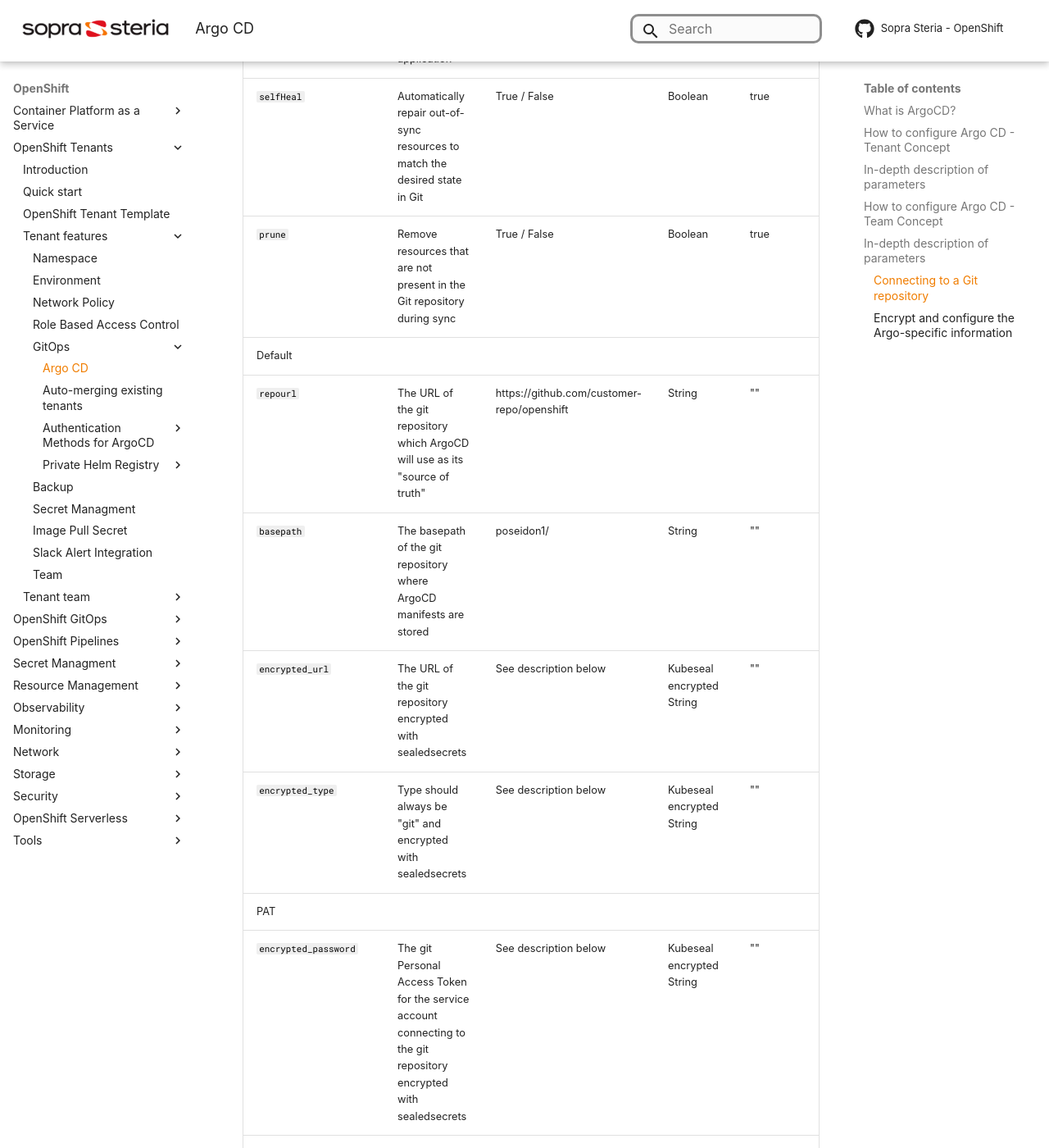
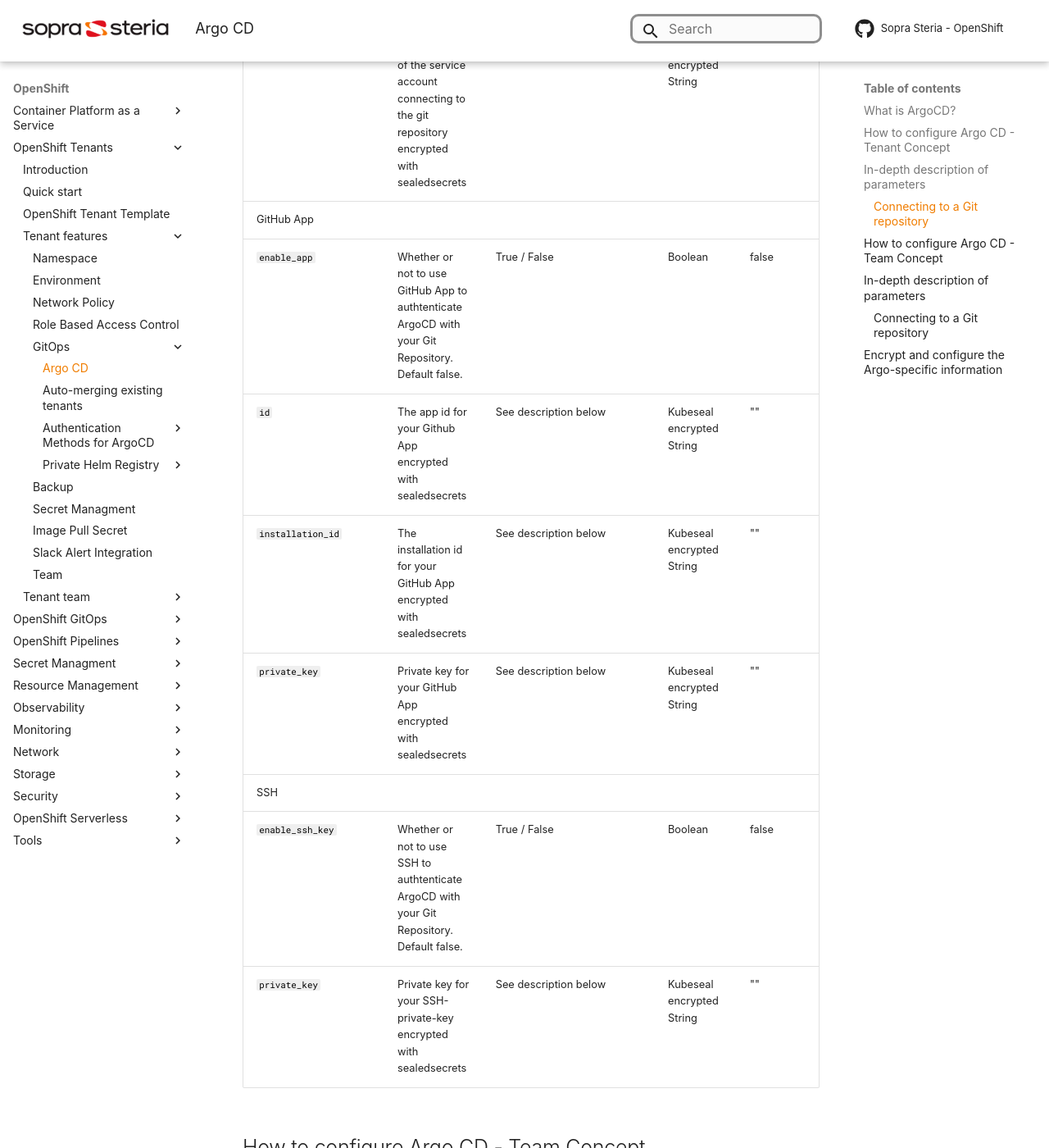
Before and after one commit to Sopra-Steria-Norge-Kubernetes/OpenShift, an MkDocs documentation site: the page built from docs/OpenShift Tenants/Tenant features/GitOps/argocd.md, in a window 1280 px wide and 1400 px high, scrolled down 3717 px. Shown: the whole window at 82% size. Built offline with MkDocs 1.6.1 and Material for MkDocs 9.7.7, drawn with Linux system fonts in a browser that asks for light colours; some web fonts are replaced; comment, search, counter and statistics services are not loaded; some of the changed text lies outside the part shown.

Commit message:
modified the structure and added a values fiels for connecting to github with team-overlay

```diff
--- a/docs/OpenShift Tenants/Tenant features/GitOps/argocd.md
+++ b/docs/OpenShift Tenants/Tenant features/GitOps/argocd.md
@@ -51,6 +51,37 @@
 2. **Auto-defined method:** Use an ArgoCD applicationSet to create your applications automatically under the path `<basepath>applicationsets/<environments[].name>`.
 
     - To enable this choice you have to set the  `argocd.enable_auto_defined_apps field` to true. This will create an ApplicationSet for each of the tenants' environments which will configure new applications when you hadd new folders in your repository.
+
+### Connecting to a Git repository
+The `argocd` feature can connect to a Git repository through a Personal Access Token (PAT), a GitHub App or SSH. The table below shows a more detailed description of each variable in the `argocd` feature under the `main_git_repository`. The table is split into three categories:
+
+- **Default**: variables that both connection methods need
+- **PAT**: variables needed to connect with a GitHub PAT token
+- **GitHub app**: variables need to configure the GitHub app
+- **SSH**: variables need to configure through SSH
+
+| <div style="width:140px">**Variable**</div>         | **Description**                                                                                                     | **Example**                                | **Type**                  | **Default Value**  |
+|----------------------|---------------------------------------------------------------------------------------------------------------------|--------------------------------------------|---------------------------|------------|
+| SyncPolicy              |                                                                                                                     |                                            |                           |
+| `allowEmpty`            | Allows ArgoCD to sync an ApplicationSet even if it results in an empty application                               | True / False | Boolean                    | true |
+| `selfHeal`            | Automatically repair out-of-sync resources to match the desired state in Git                                        | True / False | Boolean                    | true |
+| `prune`           | Remove resources that are not present in the Git repository during sync                                                | True / False                                 | Boolean                    | true |
+| Default              |                                                                                                                     |                                            |                           |
+| `repourl`            | The URL of the git repository which ArgoCD will use as its "source of truth"                                        | https://github.com/customer-repo/openshift | String                    | "" |
+| `basepath`           | The basepath of the git repository where ArgoCD manifests are stored                                                | poseidon1/                                 | String                    | "" |
+| `encrypted_url`      | The URL of the git repository encrypted with sealedsecrets                                                          | See description below                      | Kubeseal encrypted String | "" |
+| `encrypted_type`     | Type should always be "git" and encrypted with sealedsecrets                                                        | See description below                      | Kubeseal encrypted String | "" |
+| PAT                  |                                                                                                                     |                                            |                           |
+| `encrypted_password` | The git Personal Access Token for the service account connecting to the git repository encrypted with sealedsecrets | See description below                      | Kubeseal encrypted String | "" |
+| `encrypted_username` | The username of the service account connecting to the git repository encrypted with sealedsecrets                   | See description below                      | Kubeseal encrypted String | "" |
+| GitHub App           |                                                                                                                     |                                            |                           |
+| `enable_app`         | Whether or not to use GitHub App to authtenticate ArgoCD with your Git Repository. Default false.                   | True / False                               | Boolean                   | false |
+| `id`                 | The app id for your Github App encrypted with sealedsecrets                                                         | See description below                      | Kubeseal encrypted String | "" |
+| `installation_id`    | The installation id for your GitHub App encrypted with sealedsecrets                                                | See description below                      | Kubeseal encrypted String | "" |
+| `private_key`        | Private key for your GitHub App encrypted with sealedsecrets                                                        | See description below                      | Kubeseal encrypted String | "" |
+| SSH           |                                                                                                                     |                                            |                           |
+| `enable_ssh_key`         | Whether or not to use SSH to authtenticate ArgoCD with your Git Repository. Default false.                   | True / False                               | Boolean                   | false |
+| `private_key`        | Private key for your SSH-private-key encrypted with sealedsecrets                                                        | See description below                      | Kubeseal encrypted String | "" |
 
 ## How to configure Argo CD - Team Concept
 
@@ -121,14 +152,11 @@
 | `allowEmpty`            | Allows ArgoCD to sync an ApplicationSet even if it results in an empty application                               | True / False | Boolean                    | true |
 | `selfHeal`            | Automatically repair out-of-sync resources to match the desired state in Git                                        | True / False | Boolean                    | true |
 | `prune`           | Remove resources that are not present in the Git repository during sync                                                | True / False                                 | Boolean                    | true |
-| Default              |                                                                                                                     |                                            |                           |
+| Argo CD Configuration              |                                                                                                                     |                                            |                           |
 | `repourl`            | The URL of the git repository which ArgoCD will use as its "source of truth"                                        | https://github.com/customer-repo/openshift | String                    | "" |
-| `basepath`           | The basepath of the git repository where ArgoCD manifests are stored                                                | poseidon1/                                 | String                    | "" |
 | `encrypted_url`      | The URL of the git repository encrypted with sealedsecrets                                                          | See description below                      | Kubeseal encrypted String | "" |
 | `encrypted_type`     | Type should always be "git" and encrypted with sealedsecrets                                                        | See description below                      | Kubeseal encrypted String | "" |
-| PAT                  |                                                                                                                     |                                            |                           |
-| `encrypted_password` | The git Personal Access Token for the service account connecting to the git repository encrypted with sealedsecrets | See description below                      | Kubeseal encrypted String | "" |
-| `encrypted_username` | The username of the service account connecting to the git repository encrypted with sealedsecrets                   | See description below                      | Kubeseal encrypted String | "" |
+|
 | GitHub App           |                                                                                                                     |                                            |                           |
 | `enable_app`         | Whether or not to use GitHub App to authtenticate ArgoCD with your Git Repository. Default false.                   | True / False                               | Boolean                   | false |
 | `id`                 | The app id for your Github App encrypted with sealedsecrets                                                         | See description below                      | Kubeseal encrypted String | "" |
@@ -137,8 +165,12 @@
 | SSH           |                                                                                                                     |                                            |                           |
 | `enable_ssh_key`         | Whether or not to use SSH to authtenticate ArgoCD with your Git Repository. Default false.                   | True / False                               | Boolean                   | false |
 | `private_key`        | Private key for your SSH-private-key encrypted with sealedsecrets                                                        | See description below                      | Kubeseal encrypted String | "" |
+PAT                  |                                                                                                                     |                                            |                           |
+| `username` | The username of the service account connecting to the git repository encrypted with sealedsecrets                   | See description below                      | Kubeseal encrypted String | "" |
+| `password` | The git Personal Access Token for the service account connecting to the git repository encrypted with sealedsecrets | See description below                      | Kubeseal encrypted String | "" |
 
-### Encrypt and configure the Argo-specific information
+
+## Encrypt and configure the Argo-specific information
 
 Encrypting and configuring ArgoCD-specific information is crucial for ensuring the security and efficiency of your deployment. To assist with this, we have developed a detailed user guide.
 
```
